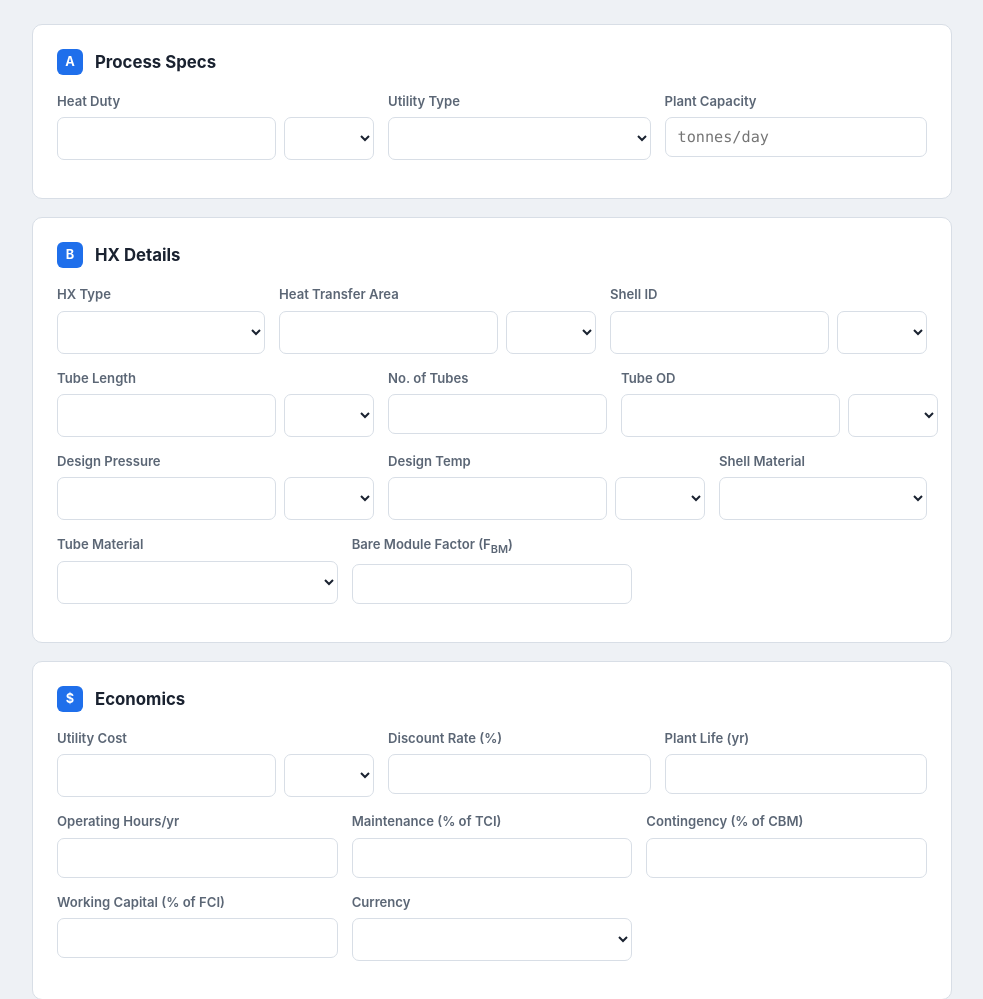
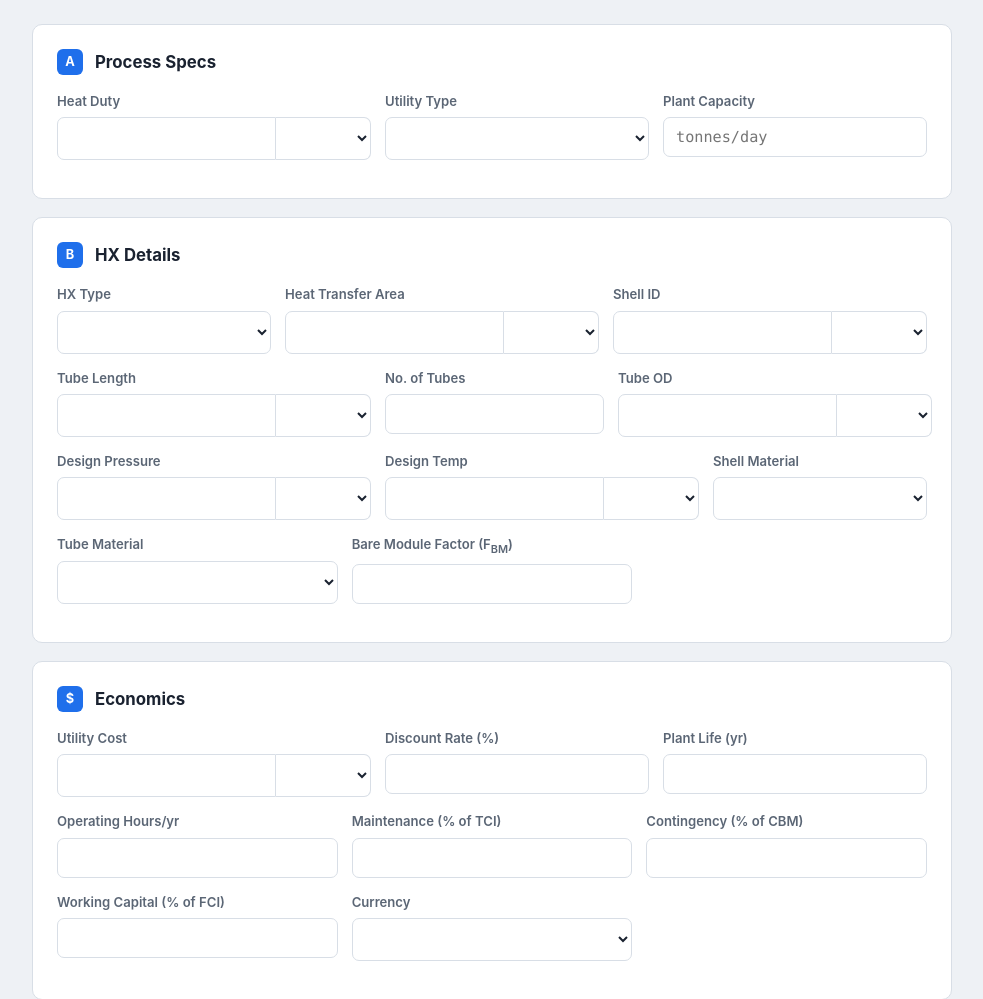
Before and after one commit to The-PSI-Lab/samavesh, a Flask app: page /analysis/1 in a window 1280 px wide. Shown: the part 56-1055 px from the top of the page, without its empty margins (148-1131 px from the left). Run offline with Flask 3, Linux system fonts and the light colour scheme.

Commit message:
Fix combo styling: merged input+select as one unit, no gap

```diff
--- a/static/css/style.css
+++ b/static/css/style.css
@@ -134,9 +134,9 @@ body { font-family: var(--sans); background: var(--bg); color: var(--ink); line-
 }
 .field input:focus, .field select:focus { outline: 2px solid var(--blue); border-color: var(--blue); }
 .field input[type="number"] { font-family: var(--mono); }
-.combo { display: flex; gap: 8px; }
-.combo input { flex: 1 1 auto; }
-.combo select { flex: 0 0 90px; width: 90px; }
+.combo { display: flex; gap: 0; }
+.combo input { flex: 1 1 auto; border-radius: 7px 0 0 7px; }
+.combo select { flex: 0 0 95px; width: 95px; border-radius: 0 7px 7px 0; border-left: none; }
 .btn-run {
   display: block; width: 100%; padding: 14px;
   background: var(--green); color: #fff; border: none;
```
